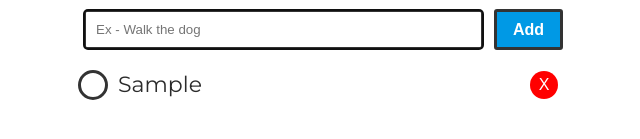
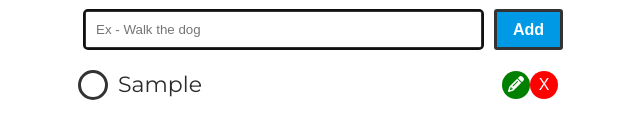
Before and after one commit to zshutosk/to-do-list, a plain HTML site: page index.html in a window 1280 px wide. Both pictures are taken after typing "Sample" into the empty fields and a click on the button "Add". Shown: the part 283-422 px from the top of the page, 322-962 px from the left. Drawn offline with Linux system fonts and the light colour scheme.

Commit message:
added edit feature

```diff
--- a/script.js
+++ b/script.js
@@ -6,9 +6,9 @@ let listItems = [];
 //was entered in the text input
 function addItem (text) {
     const todo = {
-        text,              //function argument
-        checked: false,
-        id: Date.now(),
+        text,              //whatever user types in
+        checked: false,   //boolean which lets us know if a task been marked complete
+        id: Date.now(),    //unique identifier for item
     };
 //it is then pushed onto the listItems array
     listItems.push(todo);
@@ -40,12 +40,17 @@ function deleteTodo(key) {
     renderTodo(todo);
 }
 
+//edits list item
+function editTodo(key) {
+    //find todo object in the listItems array
+    const index = listItems.findIndex(item => item.id === Number(key));
+}
+
 
 //selects form element
 const form = document.querySelector('.js-form');
 const addGoal = document.getElementById('addBtn');
 //adds a submit event listener
-//addGoal.addEventListener('click', event => {
     function selectForm(event) {
 
     //prevent page refresh on form submission
@@ -98,6 +103,7 @@ function renderTodo(todo) {
     <input id="${todo.id}" type="checkbox" />
     <label for="${todo.id}" class="tick js-tick"></label>
     <span>${todo.text}</span>
+    <button class="edit-todo js-edit-todo"><i class="fa-solid fa-pencil"></i></button>
     <button class="delete-todo js-delete-todo">X</button>
     `;
 
@@ -127,10 +133,20 @@ function renderTodo(todo) {
             const itemKey = event.target.parentElement.dataset.key;
             deleteTodo(itemKey);
         }
+        //user clicks on edit button, the 'contenteditable' is toggled true/false on the span
+        //that sits right before the button
+            //matches method -> tests whether the element would be selected by specified css selector
+        if (event.target.matches('.edit-todo') && event.target !== event.currentTarget) {
+            const text = event.target.previousElementSibling;  //returns element immediately prior, EX -> input span
+            text.toggleAttribute('contenteditable');
+            if (text.contenteditable) {
+                text.focus();
+            }
+        }
     })
 
-//render any existing listItem when page is loaded
 
+/*
 document.addEventListener('DOMContentLoaded', () => {
     const ref = localStorage.getItem('listItemsRef');
     if (ref) {
@@ -139,4 +155,4 @@ document.addEventListener('DOMContentLoaded', () => {
             renderTodo(t);
         });
     }
-});
+});*/
--- a/style.css
+++ b/style.css
@@ -112,7 +112,27 @@ html {
     width: 28px;
     height: 28px;
     border-radius:20px;
+  }
 
+  .edit-todo {
+    border: none;
+    font-size:16px;
+    background-color:green;
+    color:#fff;
+    outline: none;
+    cursor: pointer;
+    width: 28px;
+    height: 28px;
+    border-radius:20px;
+  }
+
+  .fa-pencil {
+    pointer-events: none;
+  }
+
+
+  [contenteditable] {
+    outline: 3px inset blue;
   }
 
   .empty-warning {
```
